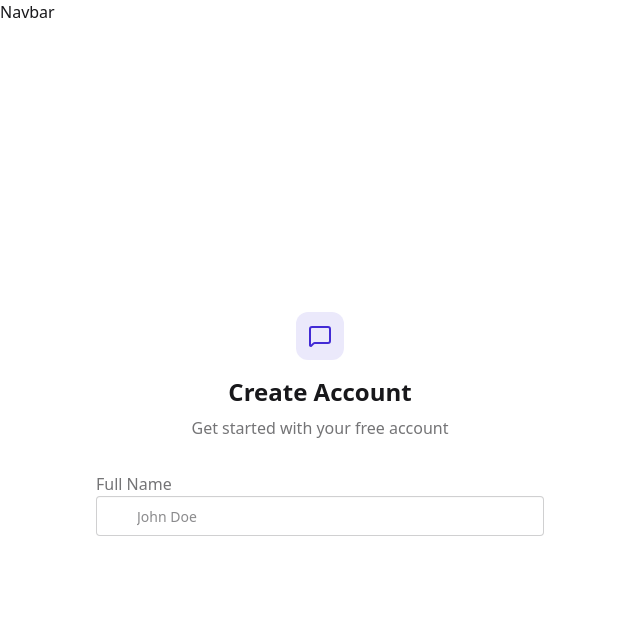
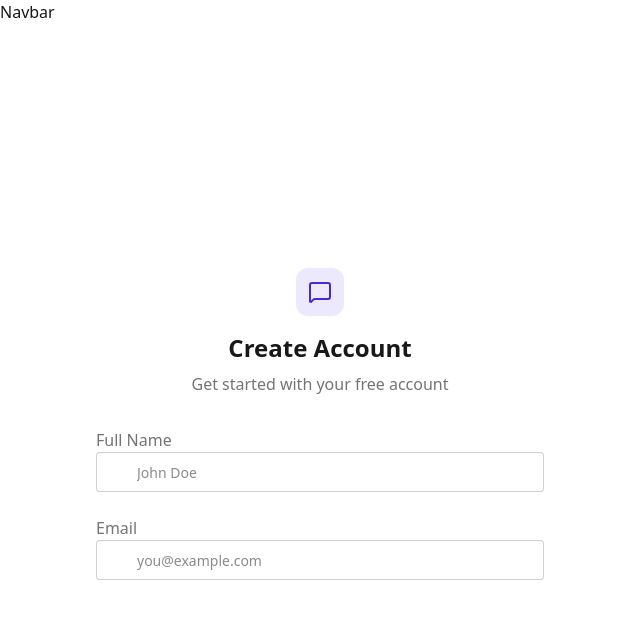
Before and after one commit to bhavna-sehrawat/konvo-chat-app, a React (Vite) app in the folder frontend/: page /signup in a window 1280 px wide. Shown: the top 618 px of the page, without its empty margins (0-640 px from the left). Built offline with nearby package versions, Linux system fonts and the light colour scheme; no server answers.

Commit message:
Update SignUpPage.jsx

```diff
--- a/frontend/src/pages/SignUpPage.jsx
+++ b/frontend/src/pages/SignUpPage.jsx
@@ -55,6 +55,25 @@
                 />
               </div>
             </div>
+
+<div className="form-control">
+              <label className="label">
+                <span className="label-text font-medium">Email</span>
+              </label>
+              <div className="relative">
+                <div className="absolute inset-y-0 left-0 pl-3 flex items-center pointer-events-none">
+                  <Mail className="size-5 text-base-content/40" />
+                </div>
+                <input
+                  type="email"
+                  className={`input input-bordered w-full pl-10`}
+                  placeholder="you@example.com"
+                  value={formData.email}
+                  onChange={(e) => setFormData({ ...formData, email: e.target.value })}
+                />
+              </div>
+            </div>
+
           </form>
         </div>
       </div>
```
